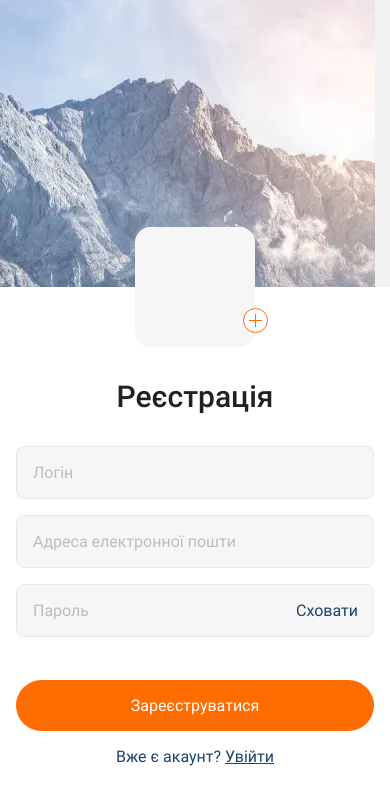
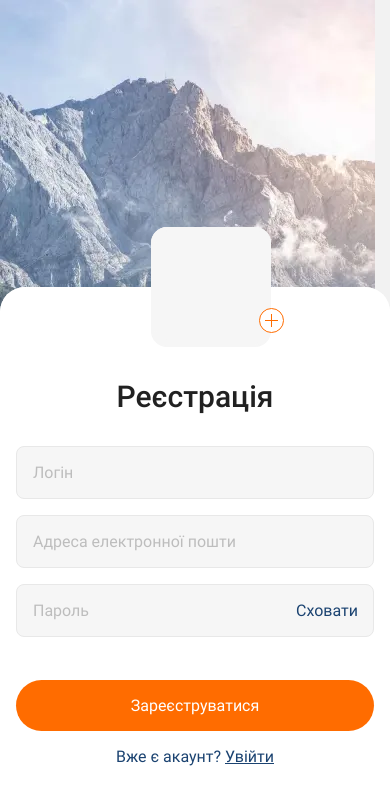
Before and after one commit to VIlliaV/hw-native, a React Native app: screen / in a window 390 px wide. Shown: the top 804 px of the page. Built offline with nearby package versions, Linux system fonts and the light colour scheme.

Commit message:
UPD || ProfileBox

```diff
--- a/components/ProfileBox.js
+++ b/components/ProfileBox.js
@@ -6,13 +6,19 @@ import DeleteSVG from "./SVGComponents/DeleteSVG";
 import { useState } from "react";
 import avatarImage from "../assets/image/avatarImage.jpg";
 import noPhoto from "../assets/image/noPhoto.jpg";
+import ExitButton from "./buttons/ExitButton";
 
-const ProfileBox = ({ route, children }) => {
+const ProfileBox = ({ route, children, style = {}, title }) => {
   const [isAvatarAdd, setIsAvatarAdd] = useState(false);
 
   const avatar = isAvatarAdd ? avatarImage : noPhoto;
   return (
-    <View style={styles.popUp}>
+    <View style={{ ...styles.popUp, ...style }}>
+      {route.name === "ProfileScreen" && (
+        <View style={styleProfileBox.exitButton}>
+          <ExitButton />
+        </View>
+      )}
       {route.name !== "Login" && (
         <View style={{ ...styleProfileBox.avatarBox }}>
           <Image
@@ -23,6 +29,7 @@ const ProfileBox = ({ route, children }) => {
               borderRadius: 16,
             }}
           />
+
           <View style={styleProfileBox.buttonAvatar(isAvatarAdd)}>
             <TouchableOpacity
               activeOpacity={0.6}
@@ -41,9 +48,7 @@ const ProfileBox = ({ route, children }) => {
           </View>
         </View>
       )}
-      <Text style={styleProfileBox.titleAuth(route.name)}>
-        {route.name !== "Login" ? "Реєстрація" : "Увійти"}
-      </Text>
+      <Text style={styleProfileBox.titleAuth(route.name)}>{title}</Text>
       <>{children}</>
     </View>
   );
@@ -60,7 +65,7 @@ const styleProfileBox = {
     width: 120,
     height: 120,
     borderRadius: 16,
-    transform: [{ translateX: -60 }],
+    transform: [{ translateX: -60 + 16 }],
     zIndex: 1,
   },
   buttonAvatar: (isAvatarAdd) => ({
@@ -73,4 +78,10 @@ const styleProfileBox = {
     marginBottom: 32,
     marginTop: routeName !== "Login" ? 92 : 32,
   }),
+
+  exitButton: {
+    position: "absolute",
+    top: 22,
+    right: 0,
+  },
 };
--- a/components/SVGComponents/ExitSVG.js
+++ b/components/SVGComponents/ExitSVG.js
@@ -2,7 +2,7 @@ import * as React from "react";
 import Svg, { Path } from "react-native-svg";
 import { color } from "../../style/color";
 
-const ExitSVG = (props) => (
+const ExitSVG = () => (
   <Svg
     xmlns="http://www.w3.org/2000/svg"
     width="24"
--- a/components/auth/Auth.js
+++ b/components/auth/Auth.js
@@ -58,6 +58,8 @@ const AuthComp = ({ route }) => {
     navigation.navigate("Home");
   };
 
+  const title = route?.name !== "Login" ? "Реєстрація" : "Увійти";
+
   // const onBlur = (e) => {
   //   const { placeholder } = e._dispatchInstances.memoizedProps;
   //   setInputOnFocus((prev) => ({ ...prev, [placeholder]: false }));
@@ -76,12 +78,16 @@ const AuthComp = ({ route }) => {
         style={{ ...styles.bg_image, justifyContent: "flex-end" }}
       >
         <KeyboardAvoidingView
-          style={{ backgroundColor: color.bg }}
+          style={{
+            backgroundColor: color.bg,
+            borderTopLeftRadius: 25,
+            borderTopRightRadius: 25,
+          }}
           behavior={Platform.OS === "ios" ? "padding" : "padding"}
         >
           <TouchableWithoutFeedback onPress={keyboardHide}>
             <View>
-              <ProfileBox route={route}>
+              <ProfileBox route={route} title={title}>
                 {route.name !== "Login" && (
                   <TextInput
                     {...inputLoginProps}
```
